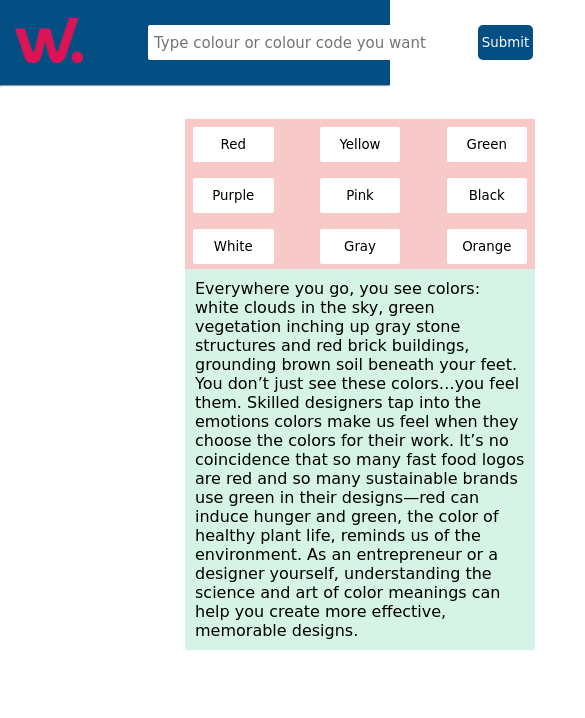
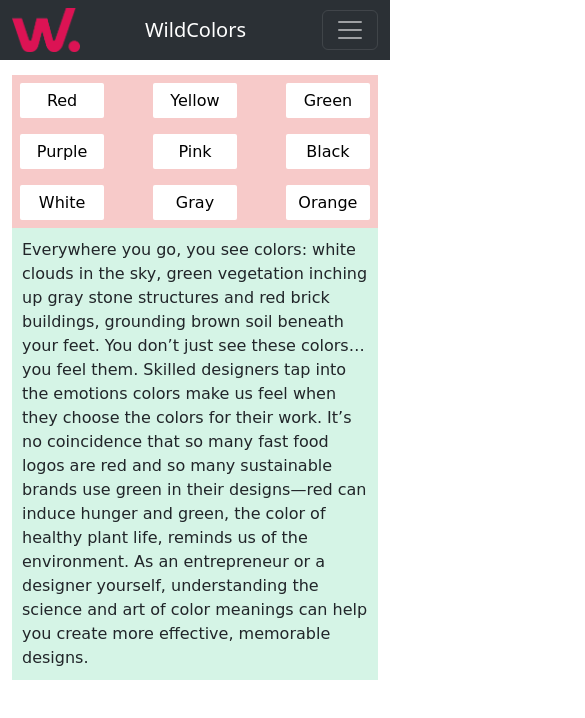
Before and after one commit to adityadhikale/WildColors, a plain HTML site: page index.html in a window 390 px wide. Shown: the top 718 px of the page, 585 px wide, since content can reach past the window. Drawn offline with nearby package versions, Linux system fonts and the light colour scheme; a web font is replaced by a local one.

Commit message:
responsive
responsive changes

```diff
--- a/css/colors.css
+++ b/css/colors.css
@@ -7,9 +7,9 @@
 }
 
 
-header {
+/* header {
     display: flex;
-    /* justify-content: center; */
+    justify-content: center;
     align-items: center;
     flex-direction: row;
     background-color: #034f84;
@@ -18,8 +18,6 @@ header {
 
 .logo{
     width: 68px;
-    margin-left: 15px;
-    margin-right: 50px;
 }
 
 .logo img{
@@ -31,32 +29,33 @@ header {
     justify-content: center;
     align-items: center;
     color: white;
+} */
+
+/* header{
+    position: fixed;
+    top: 0px;
+    z-index: 1;
+} */
+
+
+.logo{
+    width: 68px;
+    margin-right: 5px;
 }
 
-.color_input {
-    width: 300px;
-    height: 35px;
-    padding: 0px 6px;
-    /* border: 1px solid black; */
-    border: none;
-    margin: 25px 15px;
-    border-radius: 2px;
-    /* font-family: 'Solitreo', cursive; */
-    font-family: 'Quicksand', sans-serif;
-    font-family: 'Solitreo', cursive;
-    font-size: 15px;
+#color_input {
+    max-width:500px;
+    margin-top: 5px;
 }
 
-.submit_btn {
+/* .submit_btn {
     height: 35px;
     padding: 3px;
     background-color: #034f84;
     color: white;
-    /* border: 1px solid black; */
     border: none;
     border-radius: 5px;
     margin: 0 3px;
-    /* font-family: 'Solitreo', cursive; */
     font-family: 'Quicksand', sans-serif;
     font-family: 'Solitreo', cursive;
     width: 55px;
@@ -64,9 +63,8 @@ header {
 
 .submit_btn:hover {
     border: 1px solid white;
-    /* font-weight: bold; */
     cursor: pointer;
-}
+} */
 
 .colors {
     display: flex;
--- a/css/responsive_colors.css
+++ b/css/responsive_colors.css
@@ -1,20 +1,23 @@
 @media screen and (max-width : 800px) {
-
-    .Input{
-        width: 200vw;
-        /* overflow: hidden; */
-        position: sticky;
-        top: 0px;
-        z-index: 1;
-    }
 
     .colors {
         display: flex;
         flex-direction: column;
         justify-content: center;
         align-items: center;
-        width: 700px;
+        /* width: 700px; */
+        width: 100%;
         height: 575px;
+        margin-top: 30px;
+    }
+
+    .color_btn{
+        height: 100%;
+        width: 100%;
+    }
+
+    .color_board{
+        width: 100%;
     }
 
 }
--- a/index.html
+++ b/index.html
@@ -8,19 +8,38 @@
     <link rel="stylesheet" href="css/colors.css">
     <link rel="stylesheet" href="css/responsive_colors.css">
     <link rel="shortcut icon" href="favicon/favicon.ico" type="image/x-icon">
-    <title>WildColors</title>
+    <link href="https://cdn.jsdelivr.net/npm/bootstrap@5.3.0/dist/css/bootstrap.min.css" rel="stylesheet"
+        integrity="sha384-9ndCyUaIbzAi2FUVXJi0CjmCapSmO7SnpJef0486qhLnuZ2cdeRhO02iuK6FUUVM" crossorigin="anonymous">
+</head>
+<title>WildColors-Change the colours the you want</title>
 </head>
 
 <body>
     <header>
-        <div class="logo"><img src="images/logo.png" alt=""></div>
+        <!-- <div class="logo"><img src="images/logo.png" alt=""></div>
         <div class="Input">
             <input type="text" class="color_input" id="color_input" placeholder="Type colour or colour code you want">
             <button class="submit_btn" id="submit_btn" onclick="select_color()">Submit</button>
-        </div>
+        </div> -->
+        <nav class="navbar navbar-expand-lg bg-body-tertiary" data-bs-theme="dark">
+            <div class="container-fluid">
+                <img src="images/logo.png" class="img-fluid logo" alt="img">
+                <a class="navbar-brand" href="#">WildColors</a>
+                <button class="navbar-toggler" type="button" data-bs-toggle="collapse"
+                    data-bs-target="#navbarSupportedContent" aria-controls="navbarSupportedContent"
+                    aria-expanded="false" aria-label="Toggle navigation">
+                    <span class="navbar-toggler-icon"></span>
+                </button>
+                <div class="collapse navbar-collapse my-3" id="navbarSupportedContent">
+                    <form class="d-flex" role="search">
+                        <input class="form-control me-2 color_input" type="search"  id="color_input" placeholder="Type colour or colour code you want" aria-label="Search">
+                        <button class="btn btn-outline-light" id="submit_btn" onclick="select_color(event)">Submit</button>
+                    </form>
+                </div>
+            </div>
+        </nav>
     </header>
-    <hr>
-    <div class="colors">
+    <div class="colors container">
         <div class="color_btn">
             <button class="color" value="red" onclick="Color(value)">Red</button>
             <button class="color" value="yellow" onclick="Color(value)">Yellow</button>
@@ -45,6 +64,9 @@
         </div>
     </div>
     <script src="script/colors.js"></script>
+    <script src="https://cdn.jsdelivr.net/npm/bootstrap@5.3.0/dist/js/bootstrap.bundle.min.js"
+        integrity="sha384-geWF76RCwLtnZ8qwWowPQNguL3RmwHVBC9FhGdlKrxdiJJigb/j/68SIy3Te4Bkz"
+        crossorigin="anonymous"></script>
 </body>
 
 </html>
--- a/script/colors.js
+++ b/script/colors.js
@@ -23,8 +23,9 @@ input.addEventListener('keyup', (event)=> {
     }
 });
 
-const select_color = () => {
 
+const select_color = (event) => {
+    event.preventDefault();
     var color = document.getElementById("color_input").value;
     console.log(color);
     console.log(typeof (color))
```
